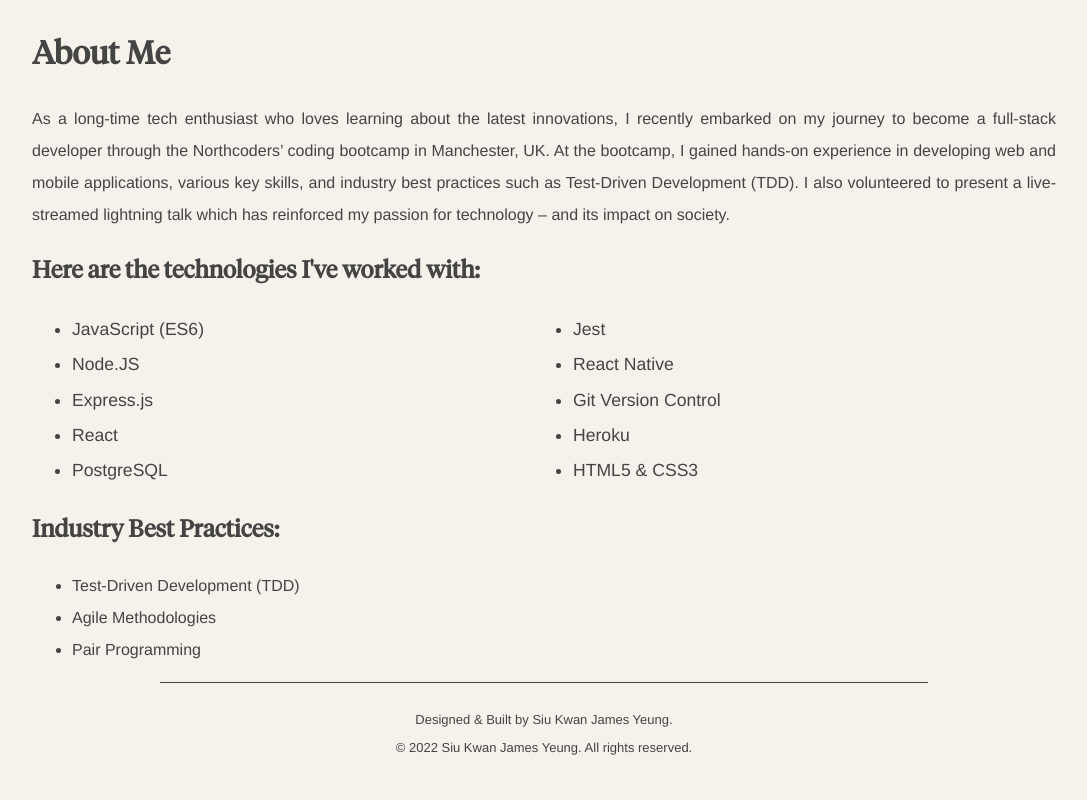
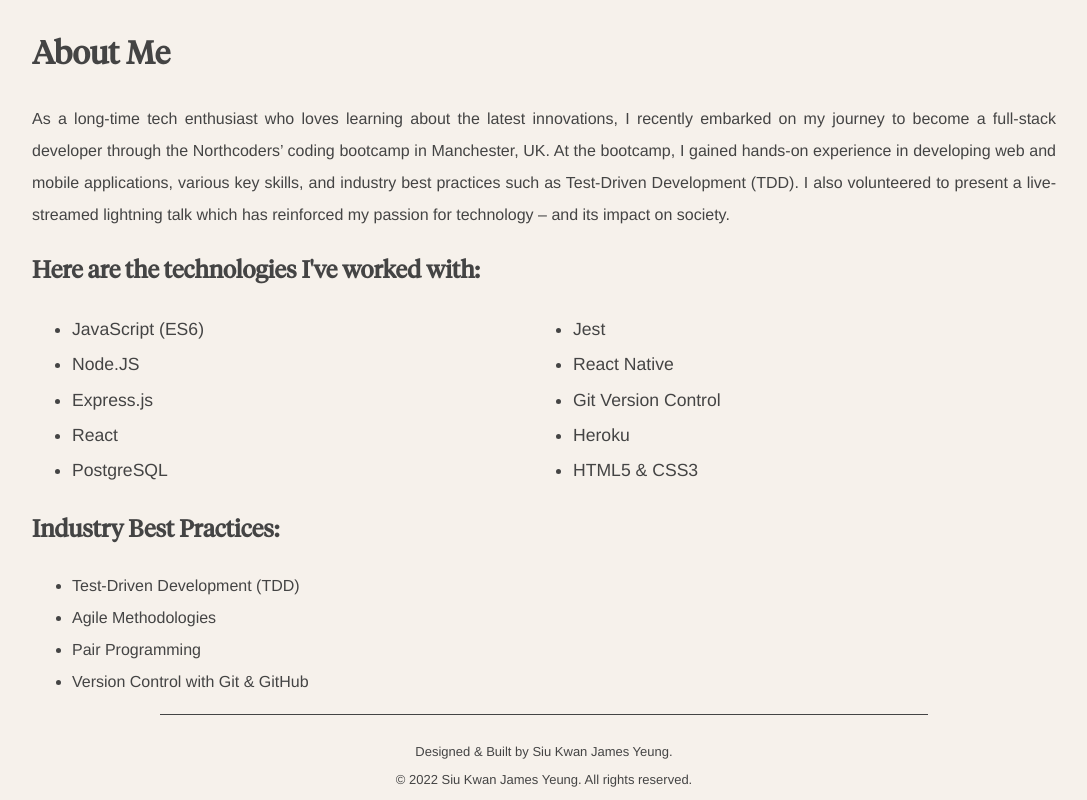
Before and after one commit to OneInfiniteLoops/Portfolio, a React (Create React App) app: page / in a window 1280 px wide. Shown: the part 746-1546 px from the top of the page, without its empty margins (96-1183 px from the left). Before the commit the page ends 1514 px from the top, so only its background shows below. Built offline with nearby package versions, Linux system fonts and the light colour scheme.

Commit message:
Adds Version Control to best practices list

```diff
--- a/src/components/About.jsx
+++ b/src/components/About.jsx
@@ -34,6 +34,7 @@ const About = () => {
             <li>Test-Driven Development (TDD)</li>
             <li>Agile Methodologies</li>
             <li>Pair Programming</li>
+            <li>Version Control with Git & GitHub</li>
           </ul>
         </div>
       </div>
```
